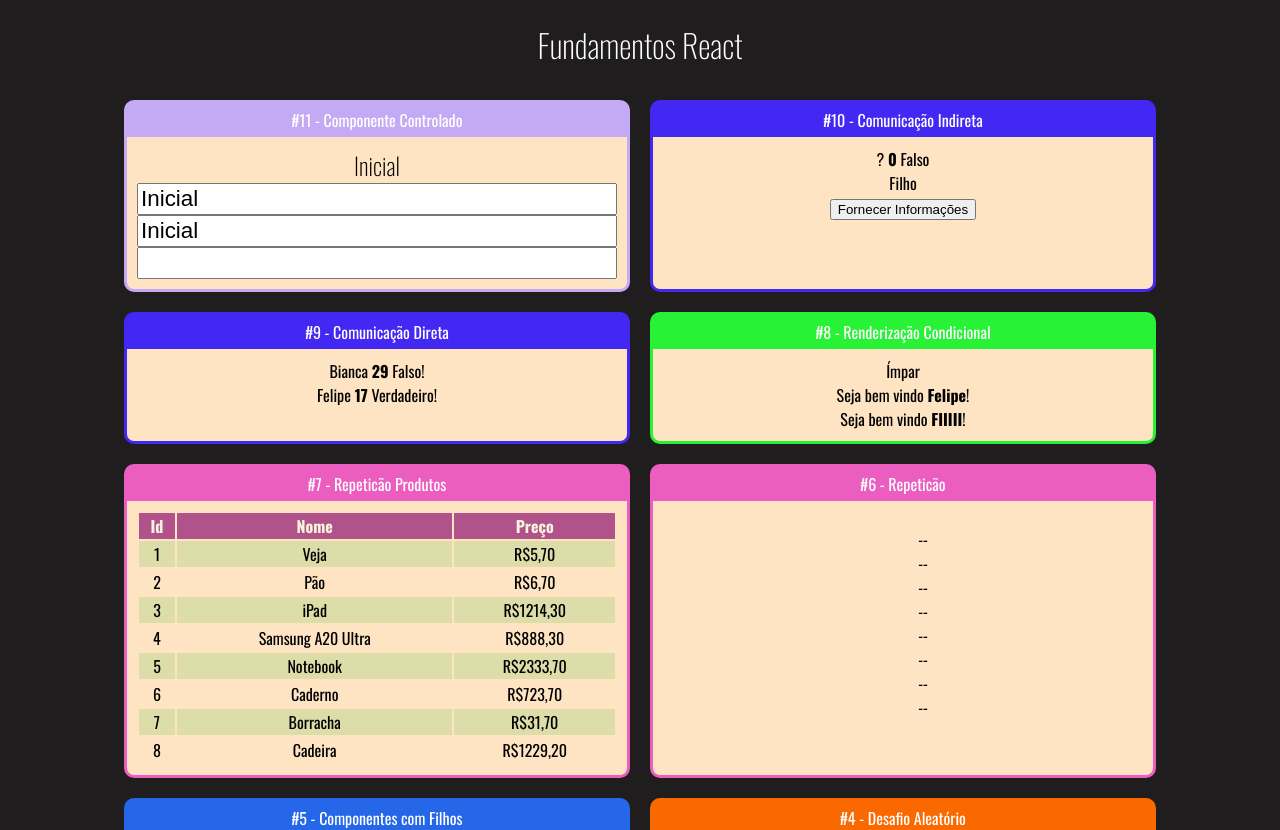
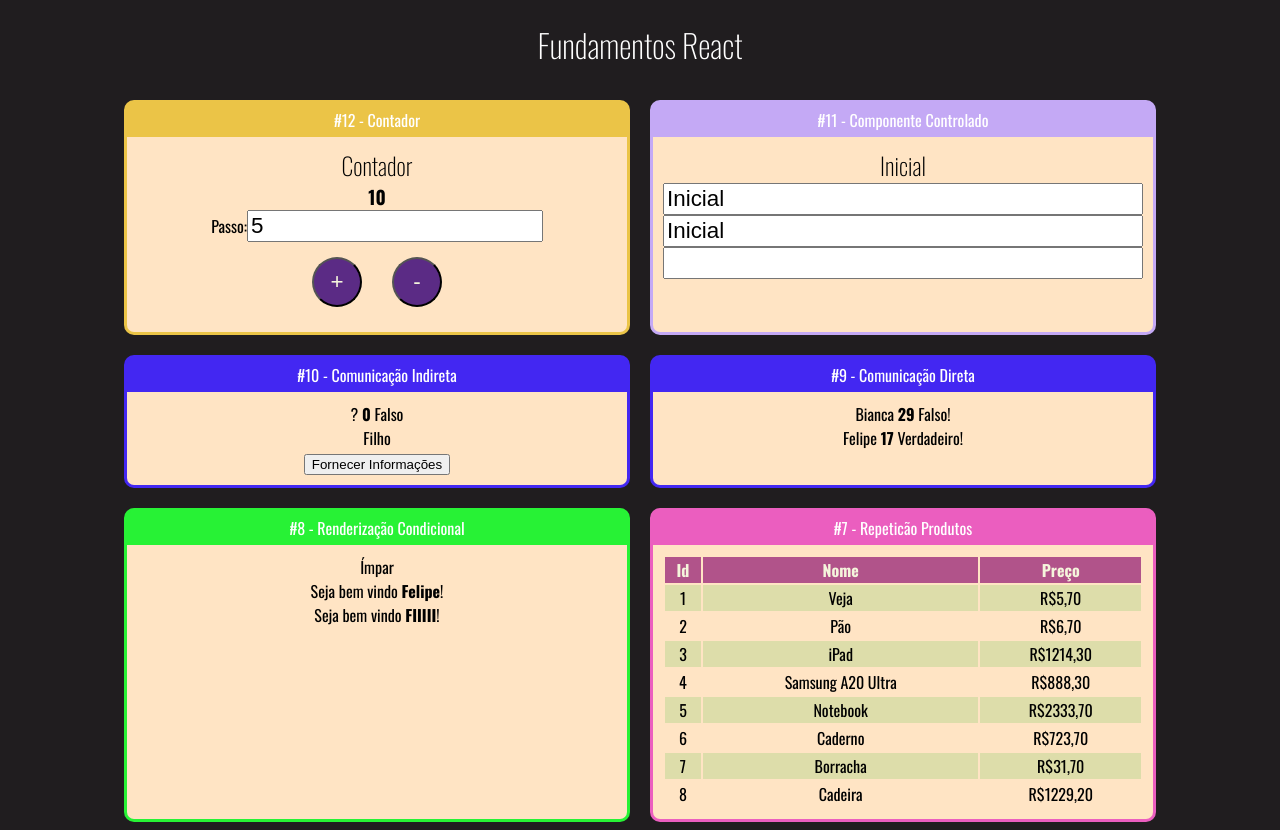
Before and after one commit to Felipe1501/reactFelipe-fundamentos, a React (Create React App) app: page / in a window 1280 px wide. Shown: the top 830 px of the page. Built offline with nearby package versions, Linux system fonts and the light colour scheme.

Commit message:
aula 38 fix: counter

```diff
--- a/src/App.jsx
+++ b/src/App.jsx
@@ -14,12 +14,17 @@
 import DiretaPai from "./components/comunicacao/DiretaPai";
 import IndiretaPai from "./components/comunicacao/IndiretaPai";
 import Input from "./components/formulario/Input";
+import Contador from "./components/contador/Contador";
 
 export default () => (
 
     <div className="App">
         <h1>Fundamentos React </h1>
         <div className="Cards">
+            <Card titulo="#12 - Contador" color="#EBC447">
+                <Contador numeroInicial={10}/>
+
+            </Card>
             <Card titulo="#11 - Componente Controlado" color="#C4A9F5">
                 <Input />
             </Card>
--- /dev/null
+++ b/src/components/contador/Contador.css
@@ -0,0 +1,13 @@
+.Contador input{
+    font-size: 1.4rem;
+}
+
+.Contador button {
+    margin: 15px;
+    height: 50px;
+    width: 50px;
+    border-radius: 50%;
+    background-color: rgb(91, 43, 133);
+    color: beige;
+    font-size: 1.4rem;
+}
--- /dev/null
+++ b/src/components/contador/Contador.jsx
@@ -0,0 +1,48 @@
+import "./Contador.css";
+import React, {Component} from "react";
+
+class Contador extends Component{
+
+        state ={
+            numero: this.props.numeroInicial || 0,
+            passo: this.props.passoInicial || 5,
+        };
+
+
+        inc = () =>{
+            this.setState({
+                numero: this.state.numero + this.state.passo
+            });
+        }
+
+        dec = () =>{
+            this.setState({
+                numero: this.state.numero - this.state.passo
+            });
+        }
+
+        setPasso = (evento) =>{
+            this.setState({
+                passo: +evento.target.value,
+            });
+        };
+    render() {
+        return(
+            <div className="Contador">
+                <h2>Contador</h2>
+                <h3>{this.state.numero}</h3>
+                <div>
+                    <label htmlFor="passoInput">Passo:</label>
+                    <input type="number" id="passoInput"
+                    value={this.state.passo}
+                    onChange={this.setPasso}/>
+                </div>
+                <button onClick={this.inc}>+</button>
+                <button onClick={this.dec}>-</button>
+            </div>
+        );
+    }
+}
+
+
+export default Contador
```
